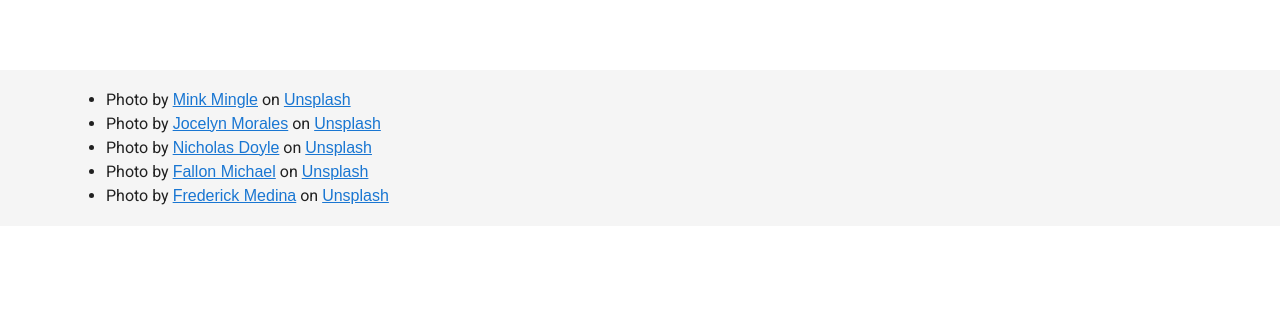
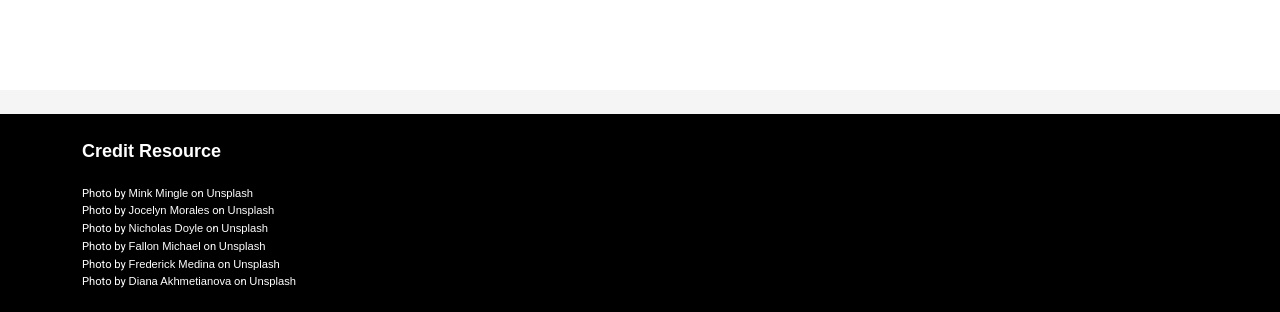
Before and after one commit to vilaikulCC/vue-bakery, a Vue app: page / in a window 1280 px wide. Shown: the part 999-1311 px from the top of the page. Before the commit the page ends 1225 px from the top, so only its background shows below. Built offline with nearby package versions, Linux system fonts and the light colour scheme; no server answers; the database is empty; a web font is replaced by a local one; what vuefire would draw is missing.

Commit message:
add image animation

```diff
--- a/src/assets/styles/_mixins.scss
+++ b/src/assets/styles/_mixins.scss
@@ -6,7 +6,57 @@
   }
 }
 
+@mixin reset-frame-section {
+  padding: 0;
+}
+
 @mixin frame-section {
   padding-top: 60px;
   padding-bottom: 60px;
 }
+@mixin default-link {
+  text-decoration: none;
+}
+
+@mixin img-animate {
+  @keyframes fadeIn {
+    0% {
+      opacity: 0;
+    }
+    25% {
+      opacity: 1;
+    }
+  }
+  @-webkit-keyframes fadeIn {
+    0% {
+      opacity: 0;
+    }
+    25% {
+      opacity: 1;
+    }
+  }
+  @-moz-keyframes fadeIn {
+    0% {
+      opacity: 0;
+    }
+    25% {
+      opacity: 1;
+    }
+  }
+  @-o-keyframes fadeIn {
+    0% {
+      opacity: 0;
+    }
+    25% {
+      opacity: 1;
+    }
+  }
+  @-ms-keyframes fadeIn {
+    0% {
+      opacity: 0;
+    }
+    25% {
+      opacity: 1;
+    }
+  }
+}
--- a/src/assets/styles/style.scss
+++ b/src/assets/styles/style.scss
@@ -23,18 +23,22 @@ h2 {
 h3 {
   font-size: 27px;
   font-weight: 600;
+  margin-bottom: 20px;
 }
 h4 {
   font-size: 24px;
   font-weight: 600;
+  margin-bottom: 20px;
 }
 h5 {
   font-size: 21px;
   font-weight: 600;
+  margin-bottom: 20px;
 }
 h6 {
   font-size: 18px;
   font-weight: 700;
+  margin-bottom: 20px;
 }
 h1,
 h2,
@@ -49,7 +53,6 @@ a {
   font-family: "Bai Jamjuree", Arial, sans-serif;
 }
 
-
 @media (min-width: 1264px) {
   .container:not(.container--fluid) {
     max-width: 1140px;
--- a/src/components/BannerHome.vue
+++ b/src/components/BannerHome.vue
@@ -16,6 +16,9 @@ export default class BannerHome extends Vue {}
     width: 100%;
     max-height: 420px;
     object-fit: cover;
+    animation: fadeIn 5s;
   }
 }
+
+@include img-animate;
 </style>
--- a/src/components/CreditResource.vue
+++ b/src/components/CreditResource.vue
@@ -1,4 +1,6 @@
 <template>
+  <div class="section-credit">
+    <h6>Credit Resource</h6>
     <ul>
       <li>
         Photo by
@@ -60,7 +62,20 @@
           >Unsplash</a
         >
       </li>
+      <li>
+        Photo by
+        <a
+          href="https://unsplash.com/@dreamcatchlight?utm_source=unsplash&utm_medium=referral&utm_content=creditCopyText"
+          >Diana Akhmetianova</a
+        >
+        on
+        <a
+          href="https://unsplash.com/s/photos/bakery?utm_source=unsplash&utm_medium=referral&utm_content=creditCopyText"
+          >Unsplash</a
+        >
+      </li>
     </ul>
+  </div>
 </template>
 <script lang="ts">
 import { Component, Vue } from "vue-property-decorator";
@@ -68,4 +83,19 @@ import { Component, Vue } from "vue-property-decorator";
 export default class CreditResource extends Vue {}
 </script>
 
-<style lang="scss" scoped></style>
+<style lang="scss" scoped>
+.section-credit {
+  & {
+    color: $white;
+    font-size: 0.7rem;
+  }
+  a {
+    @include default-link;
+    color: $white;
+  }
+  ul {
+    list-style: none;
+    padding: 0;
+  }
+}
+</style>
--- a/src/components/Footer.vue
+++ b/src/components/Footer.vue
@@ -1,17 +1,10 @@
 <template>
-  <div>
-    <CreditResource></CreditResource>
-  </div>
+  <div></div>
 </template>
 <script lang="ts">
 import { Component, Vue } from "vue-property-decorator";
-import CreditResource from "@/components/CreditResource.vue";
 
-@Component({
-  components: {
-    CreditResource,
-  },
-})
+@Component({})
 export default class Footer extends Vue {}
 </script>
 <style lang="scss" scoped></style>
--- a/src/components/Layout.vue
+++ b/src/components/Layout.vue
@@ -3,11 +3,16 @@
     <v-container class="header">
       <AppHeader />
     </v-container>
+    <v-main> <slot></slot> </v-main>
+    <v-footer class="footer">
+      <v-container fluid>
+        <AppFooter />
+      </v-container>
 
-    <v-main> <slot></slot> </v-main>
-    <v-footer>
-      <v-container class="footer">
-        <AppFooter />
+      <v-container fluid class="bottom-bar">
+        <v-container>
+          <CreditResource />
+        </v-container>
       </v-container>
     </v-footer>
   </div>
@@ -15,14 +20,22 @@
 
 <script>
 import { Component, Vue } from "vue-property-decorator";
+import CreditResource from "@/components/CreditResource.vue";
 
-@Component({})
+@Component({
+  components: {
+    CreditResource,
+  },
+})
 export default class Layout extends Vue {}
 </script>
 
 <style lang="scss">
-.container.header {
-  padding-top: 0;
-  padding-bottom: 0;
+.container.header,
+footer.footer {
+  @include reset-frame-section;
+}
+.bottom-bar {
+  background-color: $black;
 }
 </style>
--- a/src/views/Home.vue
+++ b/src/views/Home.vue
@@ -113,7 +113,9 @@ export default class Home extends Vue {
   text-align: center;
   img {
     width: 100%;
+    max-height: max-width;
     border-radius: 5px;
+    animation: fadeIn 5s;
   }
 }
 .section-bestseller {
@@ -126,10 +128,9 @@ export default class Home extends Vue {
     border: 0;
   }
   .bestseller-left {
-    display: flex;
     height: 100%;
     display: flex;
-    align-content: space-between;
+    justify-content: space-between;
     flex-direction: column;
     .app-download {
       img {
@@ -147,4 +148,6 @@ export default class Home extends Vue {
     border: 0;
   }
 }
+
+@include img-animate;
 </style>
```
Also changed, not shown: 1 other file (tests, documents, lock files or other folders). Lines whose indentation alone changed are shown as unchanged.
